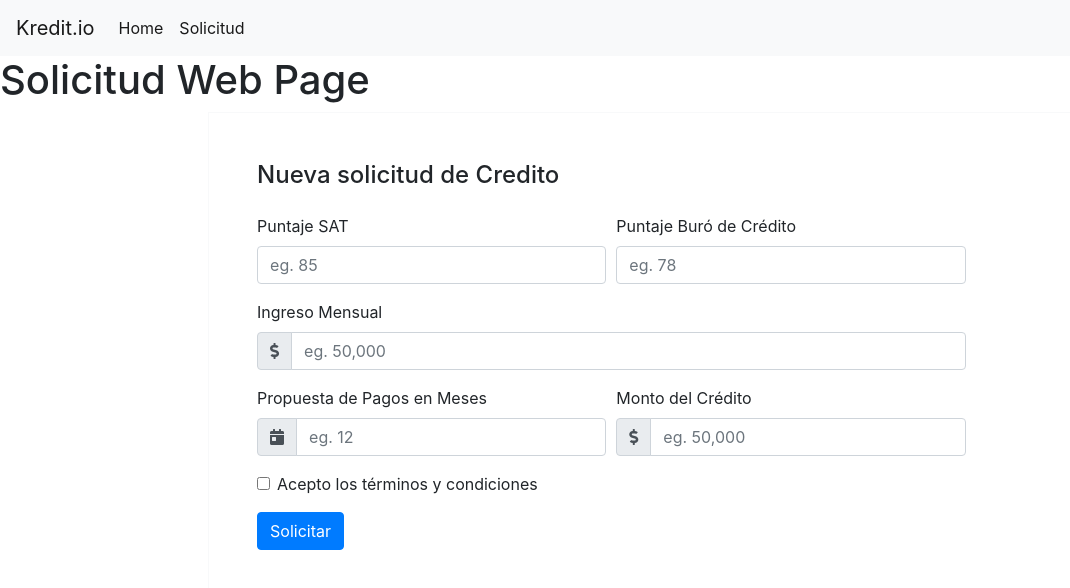
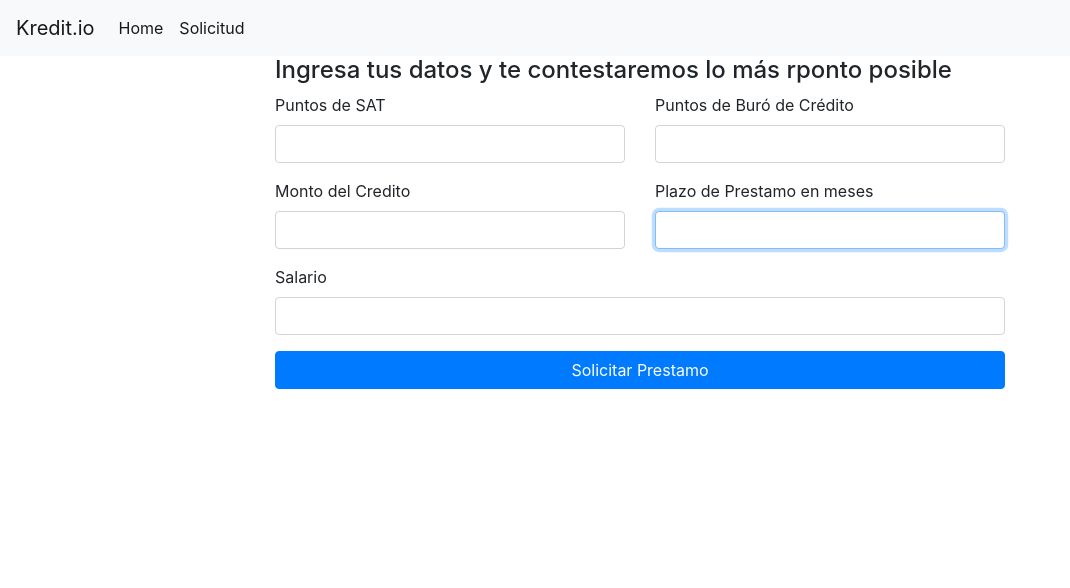
Before and after one commit to CarlosMtz98/app-kredit-io, a React (Create React App) app: page /solicitud in a window 1280 px wide. Shown: the top 588 px of the page, without its empty margins (0-1070 px from the left). Built offline with nearby package versions, Linux system fonts and the light colour scheme.

Commit message:
forms update

```diff
--- a/package.json
+++ b/package.json
@@ -3,6 +3,7 @@
   "version": "0.1.0",
   "private": true,
   "dependencies": {
+    "axios": "^0.18.0",
     "react": "^16.8.6",
     "react-bootstrap": "^1.0.0-beta.8",
     "react-bootstrap-date-picker": "^5.1.0",
--- a/src/components/LogIn.js
+++ b/src/components/LogIn.js
@@ -1,7 +1,9 @@
 import React, { Component } from "react";
 import { Button, Row, Col, FormGroup, FormControl, FormLabel, Container } from "react-bootstrap";
+import axios from 'axios';
 
 export class Login extends Component {
+
     constructor(props) {
         super(props);
 
@@ -11,10 +13,22 @@ export class Login extends Component {
         };
     }
 
-  validateForm() {
-    if (this.state.email.length > 0 && this.state.password.length > 0)
-        this.handleLogin()
-    ;
+    handleSubmit = event => {
+        event.preventDefault();
+
+        const user = {
+            email: this.state.email,
+            password: this.state.password
+        }
+
+        console.log(user);
+
+        // axios.post(`http://18.217.95.55:3000/api/auth`, { user })
+        // .then(res => {
+        //     console.log(res);
+        //     console.log(res.data);
+        // })
+
     }
 
     handleChange = event => {
@@ -23,9 +37,6 @@ export class Login extends Component {
         });
     }
 
-  handleSubmit = event => {
-    event.preventDefault();
-  }
 
   render() {
     return (
@@ -54,7 +65,6 @@ export class Login extends Component {
                     <Button
                         block
                         bsSize="large"
-                        disabled={this.validateForm()}
                         type="submit"
                     >
                         Iniciar Sesión
--- a/src/components/SignUp.js
+++ b/src/components/SignUp.js
@@ -1,6 +1,5 @@
 import React, { Component } from "react";
 import { Button, Row, Col, FormGroup, FormControl, FormLabel, Container } from "react-bootstrap";
-import DatePicker from 'react-datepicker';
 import 'react-datepicker/dist/react-datepicker.css';
 
 
@@ -13,7 +12,7 @@ export default class SignUp extends Component {
         lastName: "",
         email: "",
         password: "",
-        birthDate: new Date(),
+        birthDate: "",
         phone: "",
         postalCode: "",
         rfc: "",
@@ -21,18 +20,32 @@ export default class SignUp extends Component {
     };
   }
 
-  validateForm() {
-    return this.state.email.length > 0 && this.state.password.length > 0;
+    handleSubmit =  event => {
+        event.preventDefault();
+
+        const newUser = {
+            name: this.state.name,
+            lastname: this.state.lastName,
+            email: this.state.email,
+            password: this.state.password,
+            phone: this.state.phone,
+            zipcode: this.state.postalCode,
+            birthdate: this.state.birthDate,
+            monthlyIncome: this.state.rfc
+
+        }
+
+        console.log(newUser);
+
+        // const res = await axios.post(`http://18.217.95.55:3000/api/auth`, { user });
+        // console.log(res);
+        // console.log(res.data);
     }
 
     handleChange = event => {
         this.setState({
         [event.target.id]: event.target.value
         });
-  }
-
-  handleSubmit = event => {
-    event.preventDefault();
     }
 
   render() {
@@ -68,8 +81,11 @@ export default class SignUp extends Component {
                     </Row>
                     <FormGroup controlId="birthDate" bsSize="large">
                         <FormLabel>Fecha de Nacimiento</FormLabel>
-                        <DatePicker
-                            selected={this.state.birthDate}
+                        <FormControl
+                            autoFocus
+                            type="text"
+                            placeholder="eg. 19-04-1994"
+                            value={this.state.birthDate}
                             onChange={this.handleChange}
                             />
                     </FormGroup>
@@ -125,7 +141,7 @@ export default class SignUp extends Component {
                             />
                     </FormGroup>
                     <FormGroup controlId="confrimPassword" bsSize="large">
-                        <FormLabel>Confirm Passwor</FormLabel>
+                        <FormLabel>Confirm Passwodr</FormLabel>
                         <FormControl
                         value={this.state.confrimPassword}
                         onChange={this.handleChange}
@@ -135,7 +151,6 @@ export default class SignUp extends Component {
                     <Button
                         block
                         bsSize="large"
-                        disabled={!this.validateForm()}
                         type="submit"
                     >
                        Registrar
--- a/src/containers/Solictud/form.js
+++ b/src/containers/Solictud/form.js
@@ -1,74 +1,126 @@
-import React from 'react';
-import { timingSafeEqual } from 'crypto';
+import React from "react";
+import { Button, Row, Col, FormGroup, FormControl, FormLabel, Container } from "react-bootstrap";
 
-const RequestForm = (props) => {
+export  class Form extends React.Component {
+  constructor(props) {
+    super(props);
 
+    this.state = {
+        puntosSat: "",
+        puntosBuro: "",
+        dateRequest: "28-04-2019",
+        salary: "",
+        plazos: "",
+        montoCredito: "",
+    };
+  }
 
+    handleSubmit =  event => {
+        event.preventDefault();
+
+        const application = {
+            SAT: this.state.puntosSat,
+            BURO: this.state.puntosBuro,
+            dateOfCreation: this.state.dateRequest,
+            monthlyIncome: this.state.salary,
+            monthsPay: this.state.plazo,
+            quantity: this.state.montoCredito
+        }
+
+        console.log(application);
+
+        // const res = await axios.post(`http://18.217.95.55:3000/api/auth`, { user });
+        // console.log(res);
+        // console.log(res.data);
+    }
+
+    handleChange = event => {
+        this.setState({
+        [event.target.id]: event.target.value
+        });
+    }
+
+  render() {
     return (
-        <div className="container col-md-10 ">
-        <form class="border border-light p-5 offset-md-1">
+      <div className="SignUp">
 
-            <p class="h4 mb-4 text-left">{ props.title }</p>
-            <div class="form-row">
-                <div class="col-md-5 mb-3">
-                <label for="validationServer01">Puntaje SAT</label>
-                <input type="text" class="form-control" id="validationServer01" placeholder="eg. 85" required/>
-                </div>
-                <div class="col-md-5 mb-3">
-                <label for="validationServer02">Puntaje Buró de Crédito</label>
-                <input type="text" class="form-control" id="validationServer02" placeholder="eg. 78"required/>
+        <Container>
+            <Row className="justify-content-md-center">
+                <Col md={8}>
+                    <form onSubmit={this.handleSubmit}>
+                    <h4>Ingresa tus datos y te contestaremos lo más rponto posible</h4>
+                    <Row>
+                        <Col>
+                        <FormGroup controlId="puntosSat" bsSize="large">
+                            <FormLabel>Puntos de SAT</FormLabel>
+                            <FormControl
+                            autoFocus
+                            type="text"
+                            value={this.state.puntosSat}
+                            onChange={this.handleChange}
+                            />
+                        </FormGroup>
+                        </Col>
+                        <Col>
+                        <FormGroup controlId="puntosBuro" bsSize="large">
+                            <FormLabel>Puntos de Buró de Crédito</FormLabel>
+                            <FormControl
+                            autoFocus
+                            type="text"
+                            value={this.state.puntosBuro}
+                            onChange={this.handleChange}
+                            />
+                        </FormGroup>
+                        </Col>
+                    </Row>
 
-                </div>
-            </div>
-            <div className="form-row">
-                <div class="col-md-10 mb-3">
-                        <label for="validationServerUsername">Ingreso Mensual</label>
-                        <div class="input-group">
-                            <div class="input-group-prepend">
-                                <span class="input-group-text" id="inputGroupPrepend3">
-                                    <i class="fas fa-dollar-sign"></i>
-                                </span>
-                            </div>
-                            <input type="text" class="form-control" id="validationServerUsername" placeholder="eg. 50,000" aria-describedby="inputGroupPrepend3" required />
-                        </div>
-                    </div>
-            </div>
-            <div class="form-row">
-                <div class="col-md-5 mb-3">
-                    <label for="validationServerUsername">Propuesta de Pagos en Meses</label>
-                    <div class="input-group">
-                        <div class="input-group-prepend">
-                            <span class="input-group-text" id="inputGroupPrepend3">
-                                <i class="fas fa-calendar-day"></i>
-                            </span>
-                        </div>
-                        <input type="text" class="form-control" id="validationServerUsername" placeholder="eg. 12" aria-describedby="inputGroupPrepend3" required />
-                    </div>
-                </div>
-                <div class="col-md-5 mb-3">
-                    <label for="validationServerUsername">Monto del Crédito</label>
-                    <div class="input-group">
-                        <div class="input-group-prepend">
-                            <span class="input-group-text" id="inputGroupPrepend3">
-                                <i class="fas fa-dollar-sign"></i>
-                            </span>
-                        </div>
-                        <input type="text" class="form-control" id="validationServerUsername" placeholder="eg. 50,000" aria-describedby="inputGroupPrepend3" required />
-                    </div>
-                </div>
-            </div>
-            <div class="form-group">
-                <div class="form-check">
-                <input class="form-check-input" type="checkbox" id="invalidCheck3" required/>
-                <label class="form-check-label" for="invalidCheck3">
-                    Acepto los términos y condiciones
-                </label>
-                </div>
-            </div>
-                <button class="btn btn-primary" type="submit">Solicitar</button>
-             </form>
-        </div>
+                    <Row>
+                        <Col>
+                        <FormGroup controlId="montoCredito" bsSize="large">
+                            <FormLabel>Monto del Credito</FormLabel>
+                            <FormControl
+                            autoFocus
+                            type="text"
+                            value={this.state.montoCredito}
+                            onChange={this.handleChange}
+                            />
+                        </FormGroup>
+                        </Col>
+                        <Col>
+                        <FormGroup controlId="plazo" bsSize="large">
+                            <FormLabel>Plazo de Prestamo en meses</FormLabel>
+                            <FormControl
+                            autoFocus
+                            type="text"
+                            value={this.state.plazo}
+                            onChange={this.handleChange}
+                            />
+                        </FormGroup>
+                        </Col>
+                    </Row>
+
+                    <FormGroup controlId="salary" bsSize="large">
+                            <FormLabel>Salario</FormLabel>
+                            <FormControl
+                            value={this.state.salary}
+                            onChange={this.handleChange}
+                            type="text"
+                            />
+                    </FormGroup>
+                    <Button
+                        block
+                        bsSize="large"
+                        type="submit"
+                    >
+                       Solicitar Prestamo
+                    </Button>
+                    </form>
+                </Col>
+            </Row>
+        </Container>
+      </div>
     );
+  }
 }
 
-export default RequestForm;
+export default Form;
--- a/src/containers/Solictud/index.js
+++ b/src/containers/Solictud/index.js
@@ -6,7 +6,6 @@ class Solicitud extends React.Component {
     render() {
         return (
             <div>
-                <h1>Solicitud Web Page</h1>
                 <RequestForm title="Nueva solicitud de Credito"/>
             </div>
         );
```
Also changed, not shown: 1 other file (tests, documents, lock files or other folders). Lines whose indentation alone changed are shown as unchanged.
